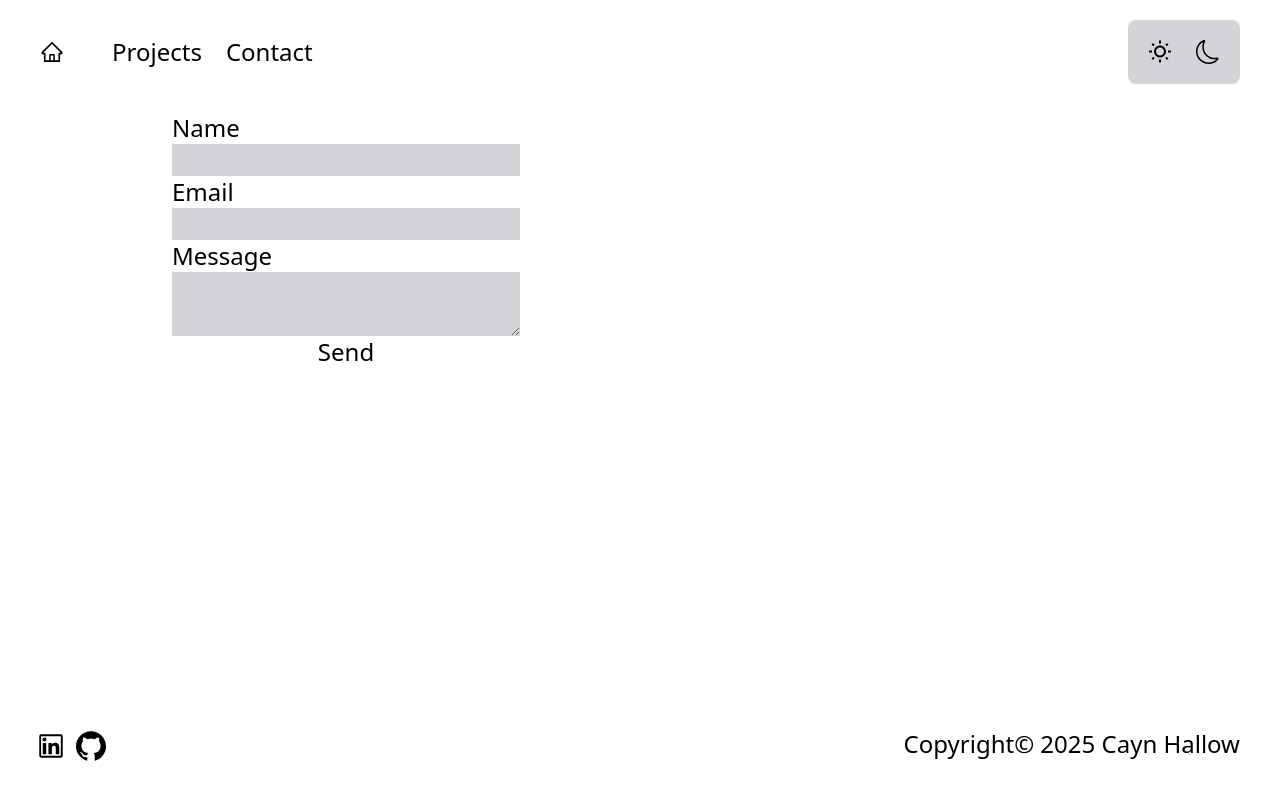
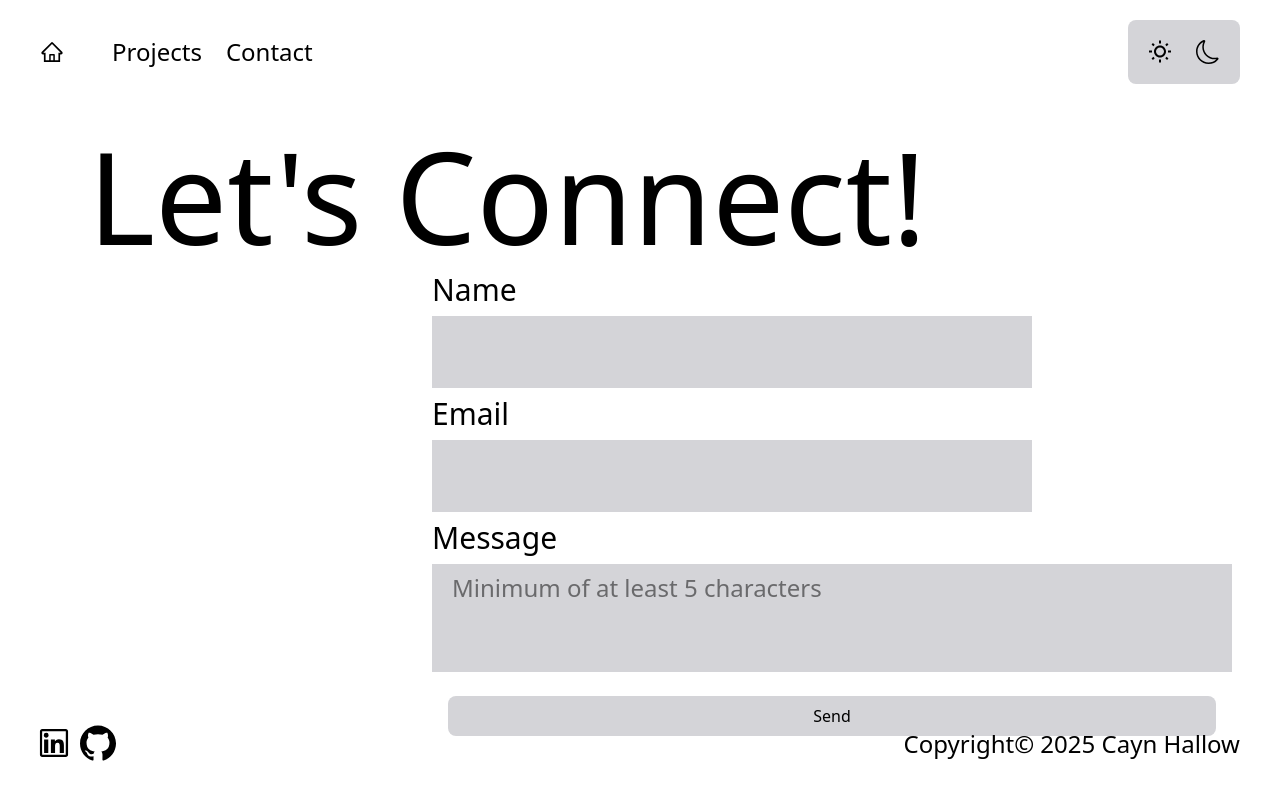
Before and after one commit to caynh/caynh.github.io, a React (Vite) app: page /contact in a window 1280 px wide. Shown: the top 800 px of the page. Built offline with nearby package versions, Linux system fonts and the light colour scheme.

Commit message:
Added character limits and resized contact form.

```diff
--- a/src/components/Contact.jsx
+++ b/src/components/Contact.jsx
@@ -1,12 +1,15 @@
 import React, { useRef } from 'react';
 import emailjs from '@emailjs/browser';
 import toast, { Toaster } from 'react-hot-toast';
+import { useState } from 'react';
 
 export default function Contact() {
   const form = useRef();
+  const [isSending, setIsSending] = useState(false); //Tracks sending state
 
   const sendEmail = (e) => {
     e.preventDefault();
+    setIsSending(true); //Disable button
 
     emailjs
       .sendForm(
@@ -19,10 +22,12 @@ export default function Contact() {
         () => {
           toast.success('Email sent successfully!');
           form.current.reset();
+          setIsSending(false);
         },
         (error) => {
           toast.error('Failed to send email. Please try again.')
           console.log('FAILED...', error.text);
+          setIsSending(false);
         },
       );
   };
@@ -30,15 +35,18 @@ export default function Contact() {
   return (
     <div>
       <Toaster position="bottom-center" reverseOrder={false} />
-        <form className = 'flex flex-col fixed text-left pt-20 text-2xl'ref={form} onSubmit={sendEmail}>
-          <label>Name</label>
-          <input type="text" name="user_name" className='bg-zinc-300 hover:bg-zinc-100' />
-          <label>Email</label>
-          <input type="email" name="user_email" className='bg-zinc-300 hover:bg-zinc-100' />
-          <label>Message</label>
-          <textarea name="message" className='bg-zinc-300 hover:bg-zinc-100' />
-          <input type="submit" value="Send" />
+        <form className = "fixed flex flex-col h-screen text-left justify-center py-55 px-15 mt-20 ml-50 leading-[1.8]'ref={form} onSubmit={sendEmail}">
+          <label className="text-3xl">Name</label>
+          <input type="text" name="user_name" className="p-5 mt-2 mb-2 w-150 bg-zinc-300 hover:bg-zinc-100 dark:bg-zinc-800 dark:hover:bg-zinc-600 text-2xl" required />
+          <label className='text-3xl'>Email</label>
+          <input type="email" name="user_email" className="p-5 mt-2 mb-2 w-150 bg-zinc-300 hover:bg-zinc-100 dark:bg-zinc-800 dark:hover:bg-zinc-600 text-2xl" required />
+          <label className='text-3xl'>Message</label>
+          <textarea name="message" minlength="5" placeholder="Minimum of at least 5 characters" maxlength="500" className="resize-none pt-2 py-25 px-5 mt-2 mb-2 w-200 h-250 bg-zinc-300 hover:bg-zinc-100 dark:bg-zinc-800 dark:hover:bg-zinc-600 text-2xl" required />
+          <button className={`p-2 rounded-lg m-4 bg-zinc-300 hover:bg-zinc-100 dark:bg-zinc-800 dark:hover:bg-zinc-600 dark:text-white`}>
+            {isSending ? 'Send' : 'Send'}
+          </button>
         </form>
+        <p className="fixed text-center justify-center left-10 px-12 mt-25 text-9xl">Let's Connect!</p>
     </div>
   );
 };
--- a/src/components/Footer.jsx
+++ b/src/components/Footer.jsx
@@ -5,7 +5,7 @@ export default function Footer() {
     return (
         <div>
             <div className="flex items-center gap-6">
-                <div className="p-8 ml-1 fixed left-0 bottom-0 text-3xl">
+                <div className="p-8 ml-1 fixed left-0 bottom-0 text-4xl">
                     <button onClick={() => {
             setTheme("dark");
             }}
@@ -15,7 +15,7 @@ export default function Footer() {
                 </a>
                     </button>
                 </div>
-                <div className="pb-8 ml-19 fixed left-0 bottom-0 text-3xl">
+                <div className="pb-8 ml-20 fixed left-0 bottom-0 text-4xl">
                     <button onClick={() => {
             setTheme("dark");
             }}
--- a/src/components/Navbar.jsx
+++ b/src/components/Navbar.jsx
@@ -4,7 +4,7 @@ import { NavLink } from 'react-router-dom';
 
 export default function Navbar() {
    return (
-    <header className="dark:bg-gray-700 fixed top-5 left-10">
+    <header className="fixed top-5 left-10">
     <div className="flex h-16 items-center">
       <div className="flex-1 md:flex md:items-center md:gap-12">
         <path
--- a/src/components/Theme.jsx
+++ b/src/components/Theme.jsx
@@ -10,7 +10,12 @@ export default function Theme() {
   });
 
   useEffect(() => {
-    document.documentElement.setAttribute('data-theme', theme);
+    const root = window.document.documentElement;
+    if (theme === "dark") {
+      root.classList.add("dark");
+    } else {
+      root.classList.remove("dark");
+    }
     localStorage.setItem('theme', theme);
   }, [theme]);
 
--- a/src/index.css
+++ b/src/index.css
@@ -20,7 +20,7 @@
   -moz-osx-font-smoothing: grayscale;
 }
 
-[data-theme='dark'] {
+.dark {
   --bg-color: #1c1a1a;
   --text-color: #f1f1f1;
 }
```
